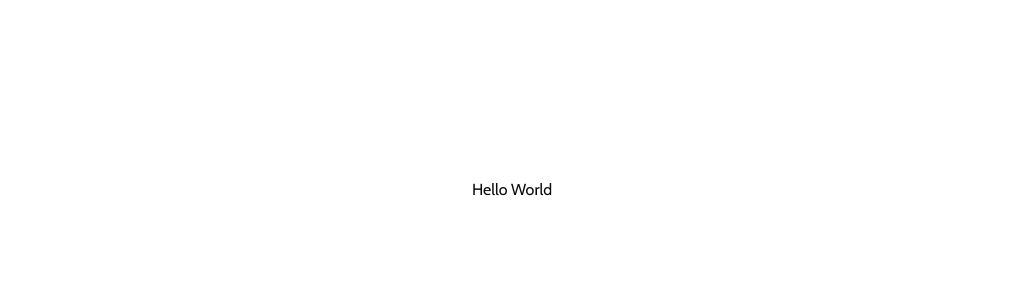
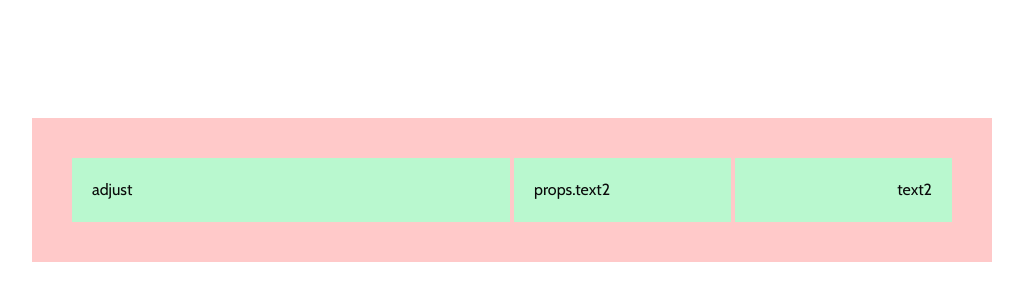
Before and after one commit to acm-ucr/agsm-website, a Next.js app: page / in a window 1280 px wide. Shown: the part 210-510 px from the top of the page, without its empty margins (128-1151 px from the left). Built offline with nearby package versions, Linux system fonts and the light colour scheme.

Commit message:
Example Component

```diff
--- a/src/app/page.tsx
+++ b/src/app/page.tsx
@@ -1,7 +1,9 @@
+import Example from "@/components/Example";
+
 const Home = () => {
   return (
     <div className="flex h-screen w-screen items-center justify-center">
-      Hello World
+      <Example text1="adjust" text2="text2" text3="these" />
     </div>
   );
 };
--- a/src/components/Example.tsx
+++ b/src/components/Example.tsx
@@ -0,0 +1,13 @@
+const Example = (props: { text1: string; text2: string; text3: string }) => {
+  return (
+    <div className="flex w-3/4 items-center gap-1 bg-red-200 p-10">
+      <div className="w-1/2 bg-green-200 p-5 text-left">{props.text1}</div>
+      <div className="flex w-1/2 flex-row gap-1">
+        <div className="w-full bg-green-200 p-5 text-left">props.text2</div>
+        <div className="w-full bg-green-200 p-5 text-right">{props.text2}</div>
+      </div>
+    </div>
+  );
+};
+
+export default Example;
```
